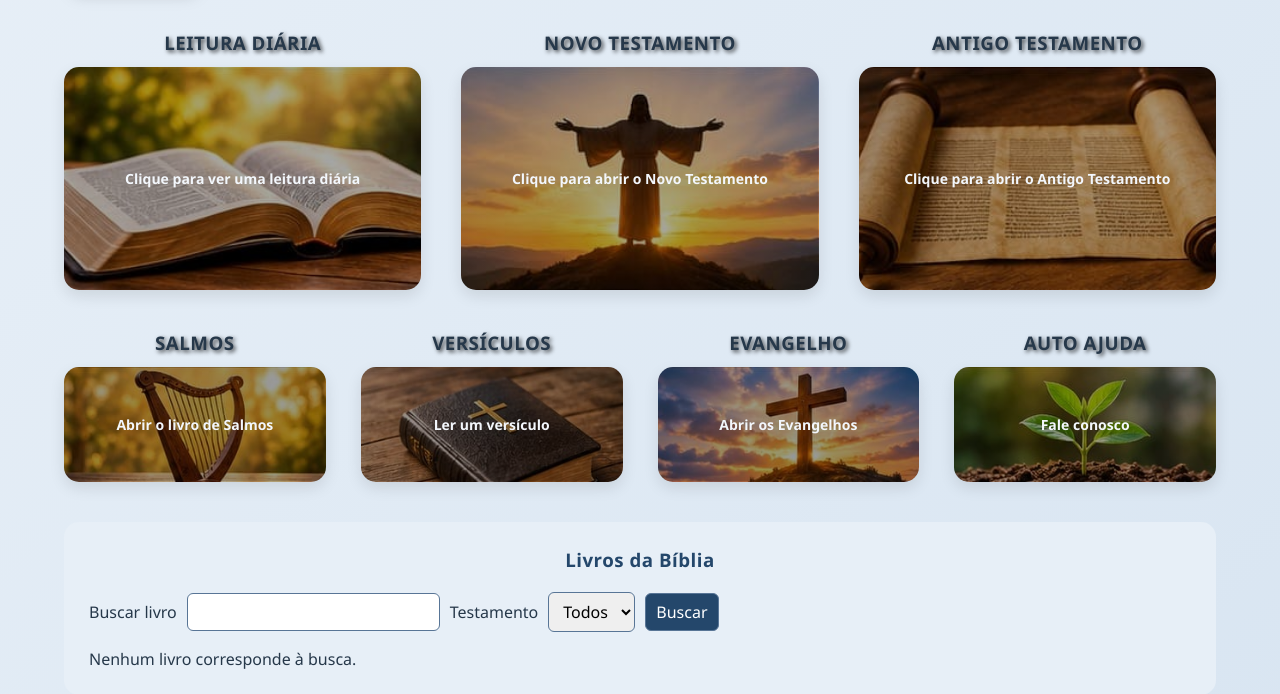
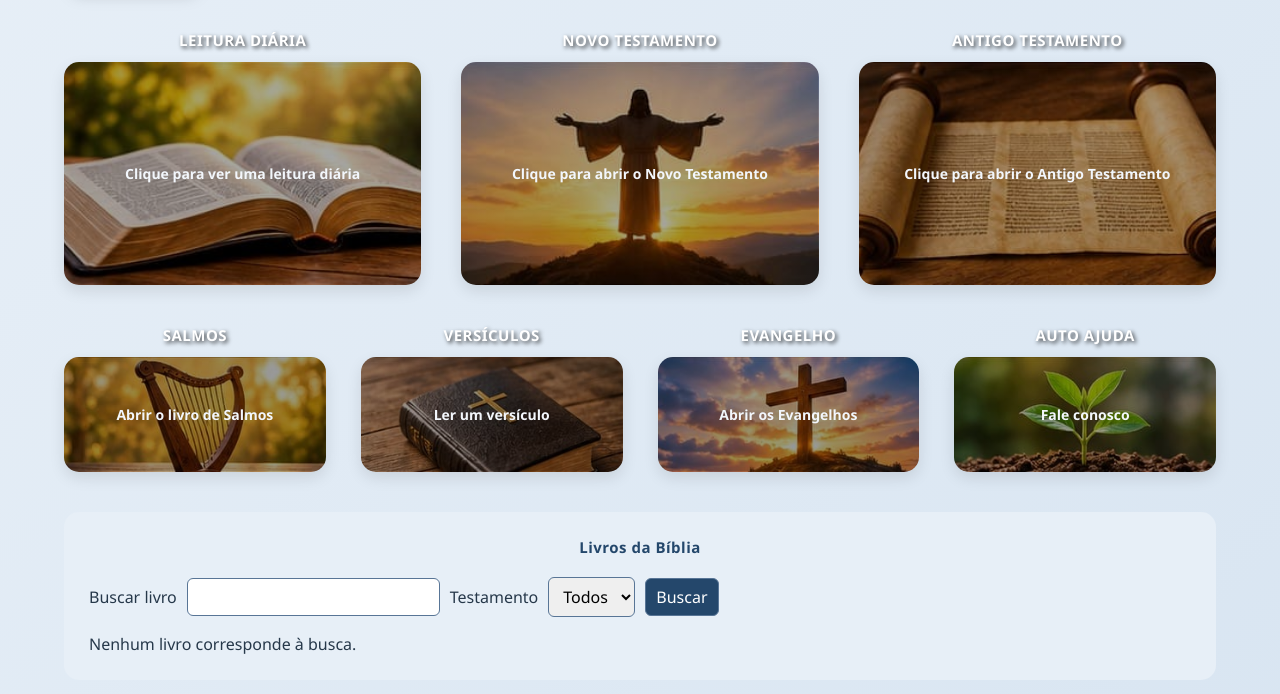
Before and after one commit to Youkai1910/projeto-integrador, a PHP site: page / in a window 1280 px wide. Shown: the part 171-865 px from the top of the page. Run offline with PHP 8.4, Linux system fonts and the light colour scheme; data that the repository does not hold is empty.

Commit message:
Resolve conflito de estilo para h3
Remove os marcadores de conflito e padroniza a cor do título como `#ffffff`.

```diff
--- a/css/style.css
+++ b/css/style.css
@@ -138,11 +138,7 @@ header {
 }
 
 h3 {
-<<<<<<< HEAD
-    color: white;
-=======
     color: #ffffff;
->>>>>>> 715f11932e2a9b3e63357ff3bfb93e47ef2a5678
     font-size: 15px;
     font-weight: 600;
     text-align: center;
```
